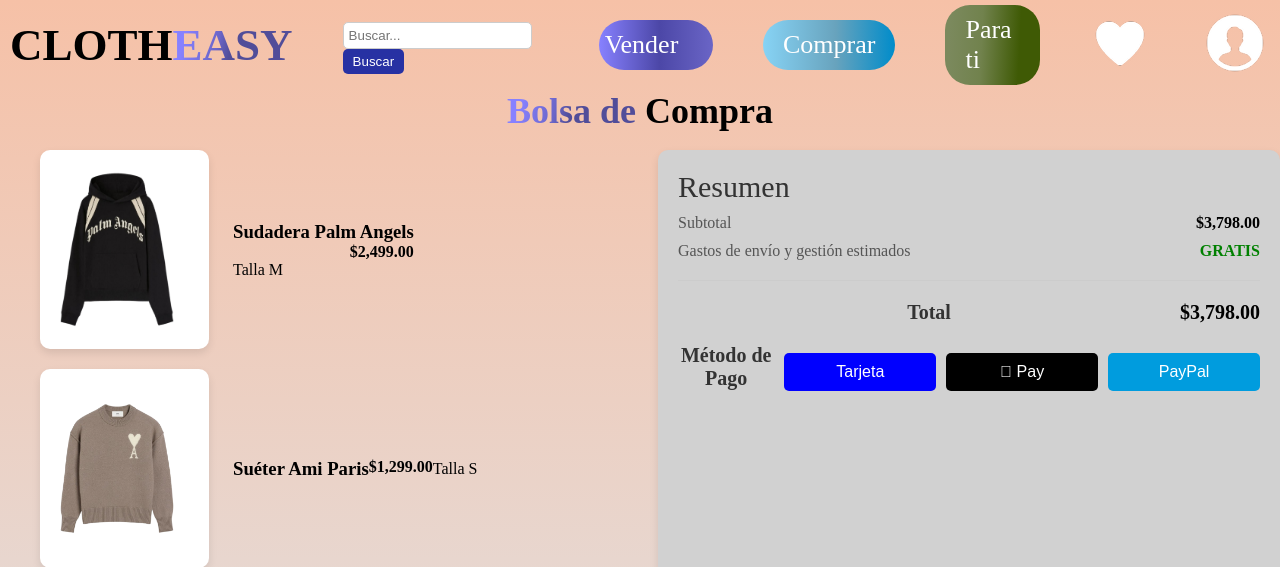
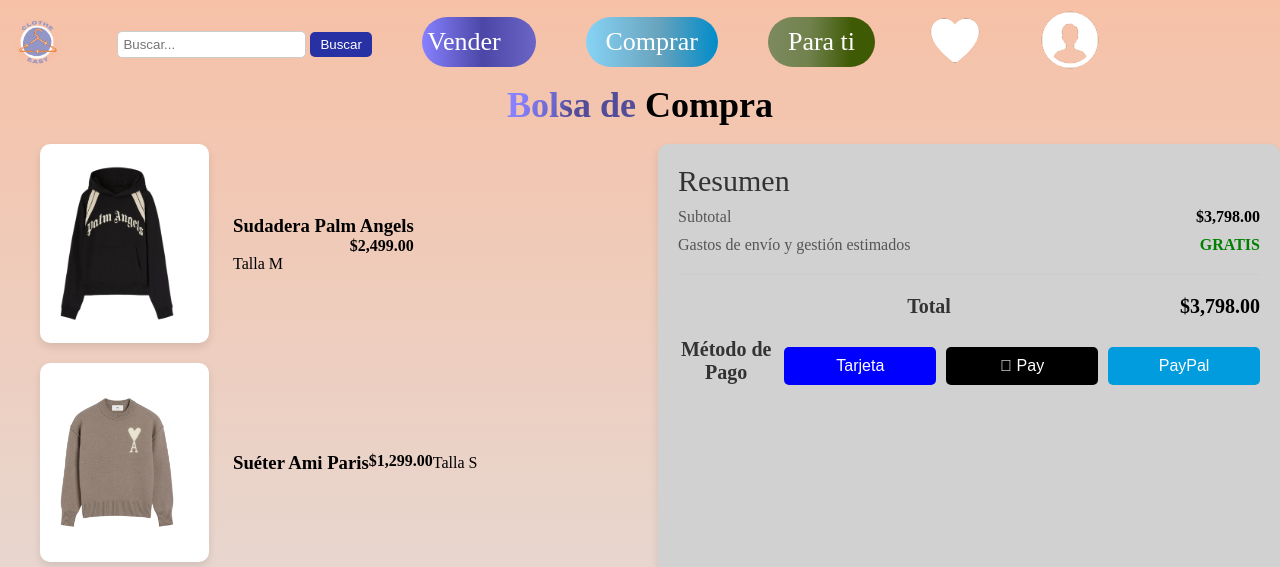
Before and after one commit to DaBriNan/clothEasyW, a PHP site: page /pages/compras.html in a window 1280 px wide. Shown: the top 567 px of the page. Run offline with PHP 8.4, Linux system fonts and the light colour scheme.

Commit message:
linkeo de paginas
compras, ventas, para ti y el logo nos redirigen a sus respectivas pestañas

```diff
--- a/assets/estilos/compras.css
+++ b/assets/estilos/compras.css
@@ -424,3 +424,13 @@
 .precio{
     text-align: right;
 }
+
+.imgMenu{
+
+    left: 50px;
+    display: block;
+    height: 50px
+}
+a{
+    text-decoration: none;
+}
--- a/pages/compras.html
+++ b/pages/compras.html
@@ -7,16 +7,18 @@
     <title>ClothEeasy</title>
 
     <header class="barra-menu">
-        <div class="Titulo"><span class="black">Cloth</span><span class="blue">Easy</span></div>
+        <a href="/index.html">
+            <img src="/assets/img/logoCloth.png" class="imgMenu" alt="Inicio">
+        </a>
         <div class="barra">
             <form class="search-bar" action="/buscar" method="get">
                 <input type="text" placeholder="Buscar..." name="q">
                 <button type="submit">Buscar</button>
             </form>
         </div>
-        <div class="vender"><span class="texto">Vender</span></div>
-        <div class="comprar"><span class="textoc">Comprar</span></div>
-        <div class="paraTi"><span class="textop">Para ti</span></div>
+        <a href="pages/vender.html" class="vender"><span class="texto">Vender</span></a>
+        <a href="pages/compras.html" class="comprar"><span class="textoc">Comprar</span></a>
+        <a href="pages/paraTi.html" class="paraTi"><span class="textop">Para ti</span></a>
         <div class="meGusta">
             <img src="/assets/img/Heart.png" alt="meGusta" class="imagen">
         </div>
```
Also changed, not shown: assets/estilos/clotheS.css (+6 -2 lines), index.html (+10 -3 lines).
